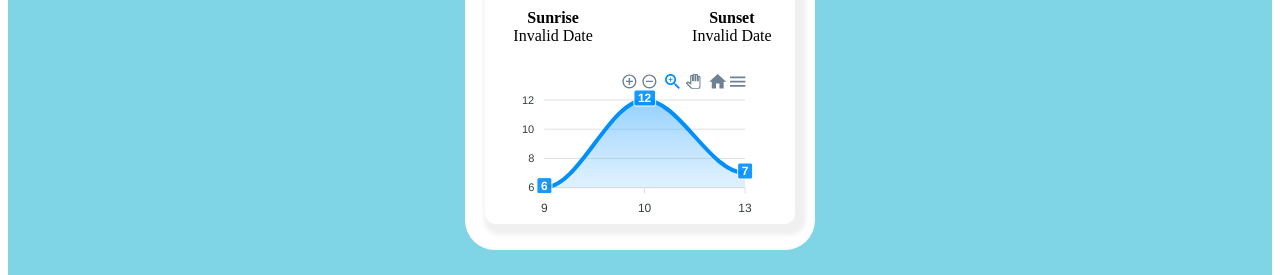
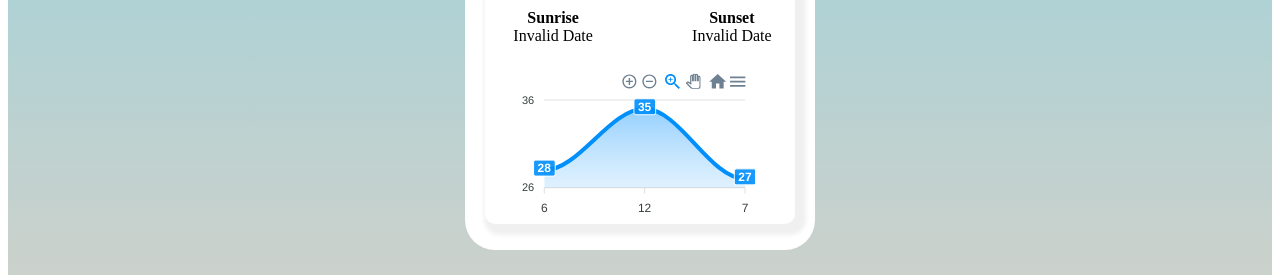
Before and after one commit to Amanullah21/weather-web-app, a React (Create React App) app: page / in a window 1280 px wide. Shown: the part 460-735 px from the top of the page. Built offline with nearby package versions, Linux system fonts and the light colour scheme; no server answers.

Commit message:
Respnsive design

```diff
--- a/src/component/SunsetSunrise.jsx
+++ b/src/component/SunsetSunrise.jsx
@@ -3,23 +3,19 @@ import Chart from "react-apexcharts";
 
 
 const SunsetSunrise = ({current}) => {
-  // const [sunrise,setSunrise] = useState(0)
-
-  // let sunset= current.senset
-  // console.log(sunset,"seeee")
   const [state, setState] = useState({
     options: {
       chart: {
         id: "basic-bar",
       },
       xaxis: {
-        categories: [9, 10, 13]
+        categories: [6, 12, 7]
       },
     },
     series: [
       {
-        name: "series-1",
-        data: [6,12,7],
+        name: "temp",
+        data: [28,35,27]
       },
     ],
   });
--- a/src/style/home.module.css
+++ b/src/style/home.module.css
@@ -6,9 +6,3 @@
     border-radius: 30px;
     padding-top: 10px;
 }
-Autocomlete{
-    height: 30px;
-    border: none;
-    background-color: aqua;
-    background: fixed;
-}
--- a/src/style/ui.module.css
+++ b/src/style/ui.module.css
@@ -1,4 +1,5 @@
 .ui{
     padding: 10px;
-    background-color:#7fd5e6;
+    background-image: linear-gradient(to bottom,#80d4e6,#ccd1cb);
+
 }
--- a/src/style/weekly_field.module.css
+++ b/src/style/weekly_field.module.css
@@ -2,6 +2,7 @@
     height: 100px;
     margin:20px 20px 5px 20px;
     display: flex;
+    font-size: 14px;
 }
 .Weekly_field_box{
     width: 15%;
@@ -15,3 +16,9 @@
     height: 30px;
     width: 30px;
 }
+
+@media screen and (max-width: 400px) {
+    .Weekly_field{
+        font-size: 12px;
+    }
+  }
```
Also changed, not shown: src/style/globel.css (line endings or trailing spaces).
